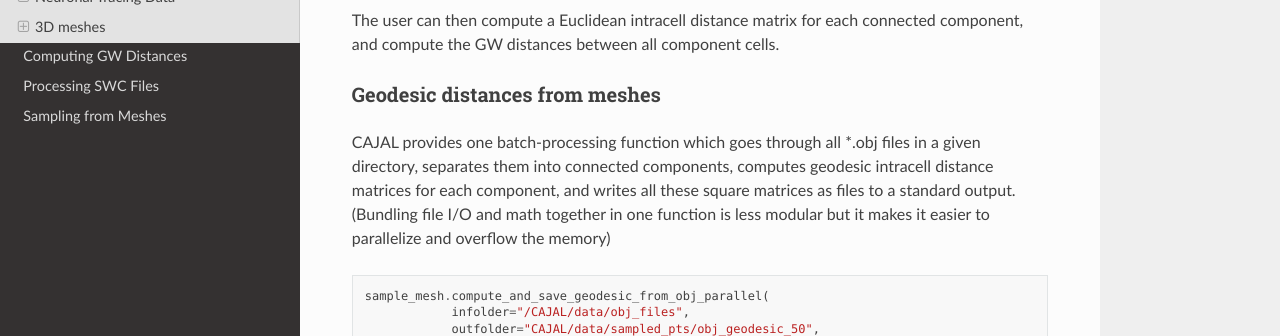
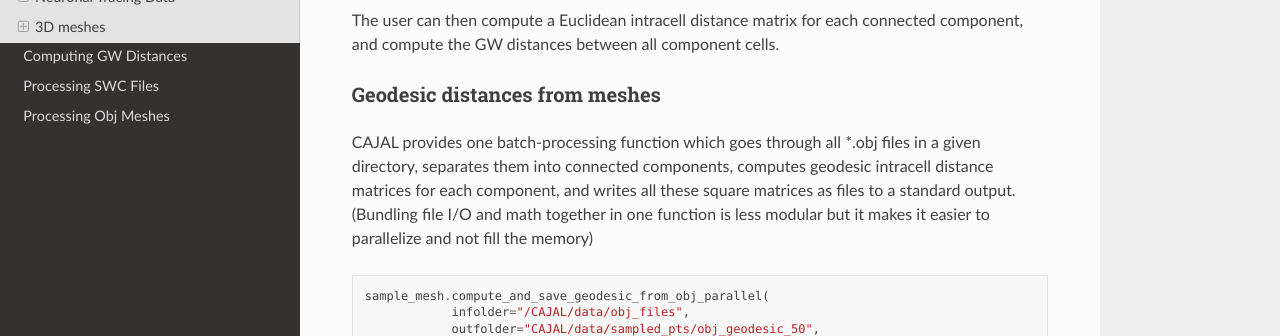
Before and after one commit to CamaraLab/CAJAL, a Sphinx documentation site: the page built from docs/computing-intracell-distance-matrices.rst, in a window 1280 px wide and 900 px high, scrolled down 4537 px. Shown: the part 293-629 px from the top of the window. Built offline with Sphinx 7.4.7 and the Read the Docs theme 2.0.0, drawn with Linux system fonts in a browser that asks for light colours.

Commit message:
Fixed multiple section headers

```diff
--- a/docs/computing-intracell-distance-matrices.rst
+++ b/docs/computing-intracell-distance-matrices.rst
@@ -245,7 +245,7 @@
 connected components, computes geodesic intracell distance matrices for each
 component, and writes all these square matrices as files to a standard
 output. (Bundling file I/O and math together in one function is less modular
-but it makes it easier to parallelize and overflow the memory)
+but it makes it easier to parallelize and not fill the memory)
 
 .. code-block:: python
 
--- a/docs/sample_mesh.rst
+++ b/docs/sample_mesh.rst
@@ -1,5 +1,5 @@
-Sampling from Meshes
-====================
+Processing Obj Meshes
+=====================
 
 CAJAL supports cell morphology data in the form of Wavefront \*.obj files.
 
```
